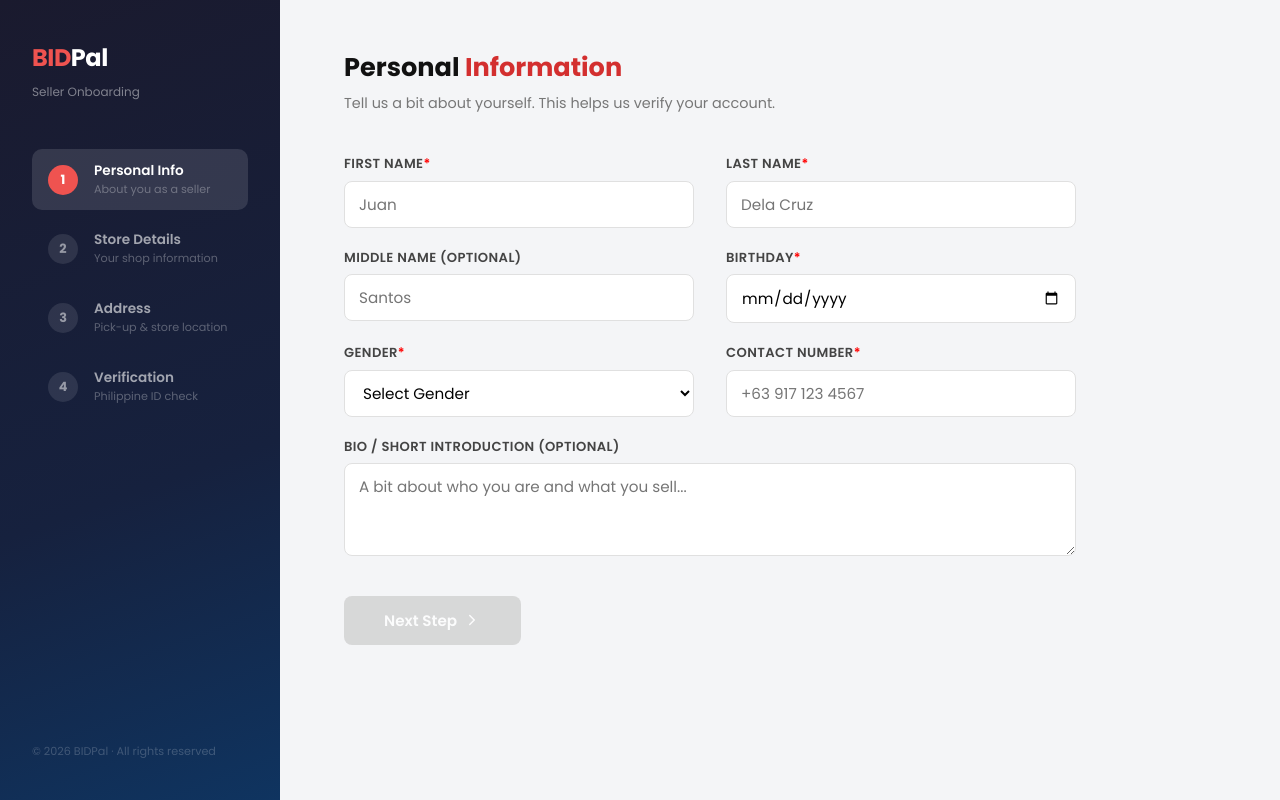
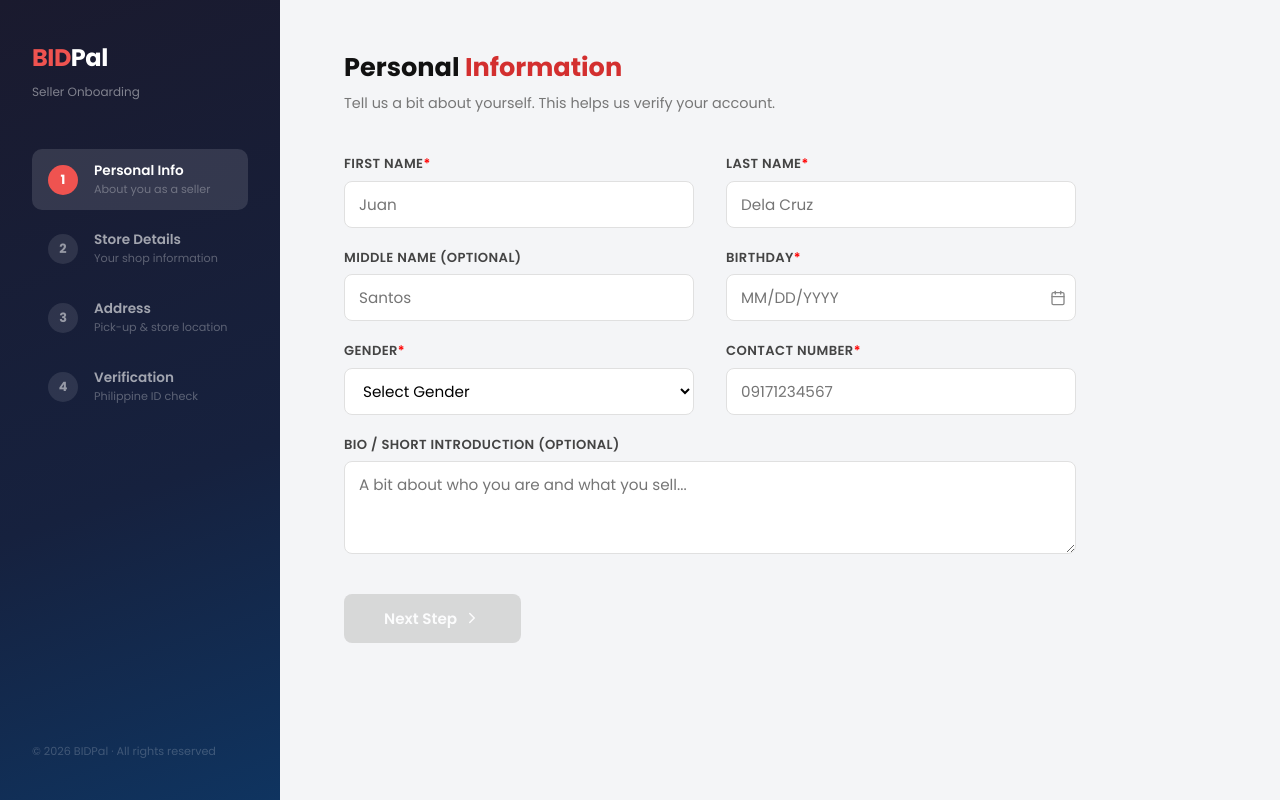
Before and after one commit to niel0110/BIDPal, a Next.js app: page /seller/setup in a window 1280 px wide. Built offline with nearby package versions, Linux system fonts and the light colour scheme.

Commit message:
fixing input validation in setup personal info

```diff
--- a/src/app/seller/setup/page.js
+++ b/src/app/seller/setup/page.js
@@ -3,7 +3,7 @@
 import { useState, useEffect, Suspense } from 'react';
 import { useSearchParams, useRouter } from 'next/navigation';
 import Link from 'next/link';
-import { ChevronRight, Check, Package, ArrowRight, Loader2 } from 'lucide-react';
+import { ChevronRight, Check, Package, ArrowRight, Loader2, Calendar } from 'lucide-react';
 import PhilippineIDVerification from '@/components/PhilippineIDVerification';
 import { useAuth } from '@/context/AuthContext';
 import styles from './page.module.css';
@@ -53,7 +53,7 @@ function Sidebar({ currentStep, onStepClick }) {
 
 // ─── Step 1: Personal Information ──────────────────────────────────────────
 function PersonalInfoStep({ data, onChange, onNext }) {
-    const isValid = data.firstName && data.lastName && data.birthday && data.gender && data.contactNumber;
+    const isValid = data.firstName && data.lastName && data.birthday && data.birthday.length === 10 && data.gender && data.contactNumber && data.contactNumber.length === 11;
     return (
         <div className={styles.formArea}>
             <h2 className={styles.formTitle}>Personal <span className={styles.redText}>Information</span></h2>
@@ -62,24 +62,28 @@ function PersonalInfoStep({ data, onChange, onNext }) {
             <div className={styles.formGrid}>
                 <div className={styles.formGroup}>
                     <label>First Name<span style={{ color: 'red' }}>*</span></label>
-                    <input className={styles.input} type="text" placeholder="Juan" value={data.firstName} onChange={e => onChange({ firstName: e.target.value })} />
+                    <input className={styles.input} type="text" placeholder="Juan" value={data.firstName} onChange={e => onChange({ firstName: e.target.value.replace(/[^a-zA-ZÀ-ÖØ-öø-ÿ\s\-]/g, '') })} />
                 </div>
                 <div className={styles.formGroup}>
                     <label>Last Name<span style={{ color: 'red' }}>*</span></label>
-                    <input className={styles.input} type="text" placeholder="Dela Cruz" value={data.lastName} onChange={e => onChange({ lastName: e.target.value })} />
+                    <input className={styles.input} type="text" placeholder="Dela Cruz" value={data.lastName} onChange={e => onChange({ lastName: e.target.value.replace(/[^a-zA-ZÀ-ÖØ-öø-ÿ\s\-]/g, '') })} />
                 </div>
                 <div className={styles.formGroup}>
                     <label>Middle Name (Optional)</label>
-                    <input className={styles.input} placeholder="Santos" value={data.middleName} onChange={e => onChange({ middleName: e.target.value })} />
+                    <input className={styles.input} placeholder="Santos" value={data.middleName} onChange={e => onChange({ middleName: e.target.value.replace(/[^a-zA-ZÀ-ÖØ-öø-ÿ\s\-]/g, '') })} />
                 </div>
                 <div className={styles.formGroup}>
                     <label>Birthday<span style={{ color: 'red' }}>*</span></label>
-                    <input className={styles.input} type="date" max={new Date().toISOString().split('T')[0]} value={data.birthday} onChange={e => onChange({ birthday: e.target.value })} />
+                    <div style={{ position: 'relative', display: 'flex', alignItems: 'center' }}>
+                        <input className={styles.input} type="text" placeholder="MM/DD/YYYY" maxLength={10} value={data.birthday} style={{ paddingRight: '2.5rem' }} onChange={e => { const digits = e.target.value.replace(/\D/g, '').slice(0, 8); let formatted = digits; if (digits.length > 4) formatted = digits.slice(0, 2) + '/' + digits.slice(2, 4) + '/' + digits.slice(4); else if (digits.length > 2) formatted = digits.slice(0, 2) + '/' + digits.slice(2); onChange({ birthday: formatted }); }} />
+                        <input type="date" max={new Date().toISOString().split('T')[0]} style={{ position: 'absolute', right: 0, opacity: 0, width: '2rem', height: '100%', cursor: 'pointer' }} onChange={e => { const [y, m, d] = e.target.value.split('-'); if (y && m && d) onChange({ birthday: `${m}/${d}/${y}` }); }} />
+                        <Calendar size={16} style={{ position: 'absolute', right: '0.6rem', pointerEvents: 'none', color: '#888' }} />
+                    </div>
                 </div>
                 <div className={styles.formGroup}>
                     <label>Gender<span style={{ color: 'red' }}>*</span></label>
                     <select className={styles.select} value={data.gender} onChange={e => onChange({ gender: e.target.value })}>
-                        <option value="">Select Gender</option>
+                        <option value="" disabled hidden>Select Gender</option>
                         <option>Male</option>
                         <option>Female</option>
                         <option>Non-binary</option>
@@ -88,7 +92,7 @@ function PersonalInfoStep({ data, onChange, onNext }) {
                 </div>
                 <div className={styles.formGroup}>
                     <label>Contact Number<span style={{ color: 'red' }}>*</span></label>
-                    <input className={styles.input} type="tel" placeholder="+63 917 123 4567" value={data.contactNumber} onChange={e => onChange({ contactNumber: e.target.value })} />
+                    <input className={styles.input} type="tel" placeholder="09171234567" maxLength={11} value={data.contactNumber} onChange={e => onChange({ contactNumber: e.target.value.replace(/[^0-9]/g, '').slice(0, 11) })} />
                 </div>
                 <div className={`${styles.formGroup} ${styles.formGridFull}`}>
                     <label>Bio / Short Introduction (Optional)</label>
@@ -121,7 +125,7 @@ function StoreInfoStep({ data, onChange, onNext, onBack }) {
                 <div className={styles.formGroup}>
                     <label>Business Category<span style={{ color: 'red' }}>*</span></label>
                     <select className={styles.select} value={data.category} onChange={e => onChange({ category: e.target.value })}>
-                        <option value="">Select Category</option>
+                        <option value="" disabled hidden>Select Category</option>
                         <option>Fashion & Accessories</option>
                         <option>Gadgets & Electronics</option>
                         <option>Collectibles & Antiques</option>
@@ -453,7 +457,7 @@ function SetupPageInner() {
                     Fname: personal.firstName,
                     Lname: personal.lastName,
                     Mname: personal.middleName || null,
-                    Birthday: personal.birthday || null,
+                    Birthday: personal.birthday && personal.birthday.length === 10 ? `${personal.birthday.slice(6)}-${personal.birthday.slice(0, 2)}-${personal.birthday.slice(3, 5)}` : null,
                     Gender: personal.gender,
                     contact_num: personal.contactNumber,
                     Bio: personal.bio || null,
```
